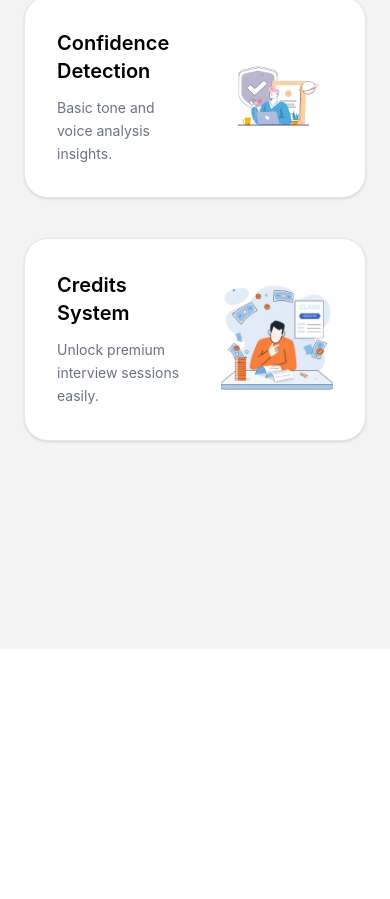
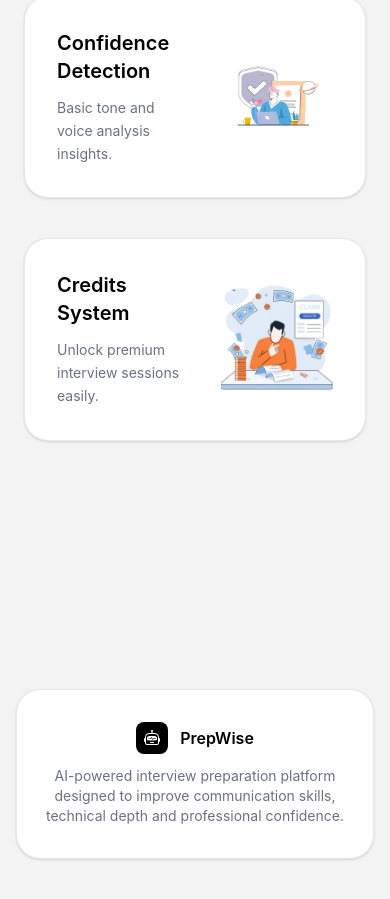
Before and after one commit to sumitgupta24/PrepWise, a React (Vite) app in the folder frontend/: page / in a window 390 px wide. Shown: the part 4738-5637 px from the top of the page. Before the commit the page ends 5387 px from the top, so only its background shows below. Built offline with nearby package versions, Linux system fonts and the light colour scheme; no server answers; the HTML template or start-up script is replaced by a standard one.

Commit message:
implement homepage UI and responsive footer

```diff
--- /dev/null
+++ b/frontend/src/components/Footer.jsx
@@ -0,0 +1,23 @@
+import React from 'react'
+import { BsRobot } from 'react-icons/bs'
+
+function Footer() {
+  return (
+    <div className='bg-[#f3f3f3] flex justify-center px-4 pb-10 py-4 pt-10'>
+      <div className='w-full max-w-6xl bg-white rounded-[24px] shadow-sm border border-gray-200 py-8 px-3 text-center'>
+        <div className='flex justify-center items-center gap-3 mb-3'>
+            <div className='bg-black text-white p-2 rounded-lg'><BsRobot size={16}/></div>
+            <h2 className='font-semibold'>PrepWise</h2>
+        </div>
+        <p className='text-gray-500 text-sm max-w-xl mx-auto'>
+  AI-powered interview preparation platform designed to improve
+          communication skills, technical depth and professional confidence.
+        </p>
+
+
+      </div>
+    </div>
+  )
+}
+
+export default Footer
--- a/frontend/src/pages/Home.jsx
+++ b/frontend/src/pages/Home.jsx
@@ -21,6 +21,7 @@
 import pdfImg from "../assets/pdf.png";
 import analyticsImg from "../assets/history.png";
 import NavBar from '../components/NavBar';
+import Footer from '../components/Footer';
 
 function Home() {
   const { userData } = useSelector((state) => state.user)
@@ -299,6 +300,7 @@
         </div>
       </div>
       {showAuth && <AuthModel onClose={() => setShowAuth(false)} />}
+        <Footer/>
     </div>
   )
 }
```
